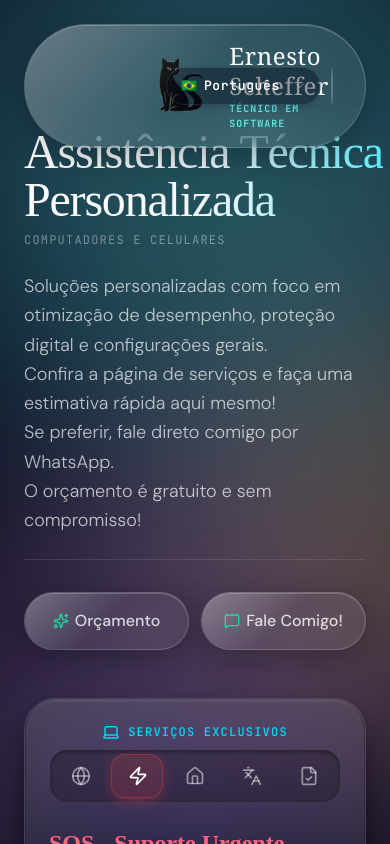
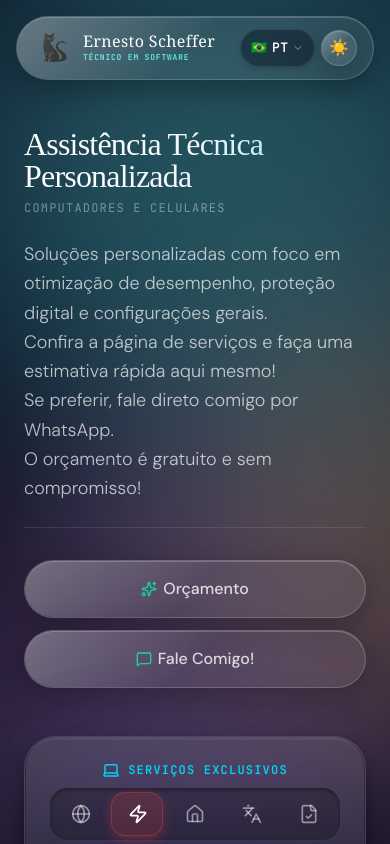
Before and after one commit to HetserOffscreen/schwank-v2, a React (Vite) app: page / in a window 390 px wide. Shown: the top 844 px of the page. Built offline with nearby package versions, Linux system fonts and the light colour scheme; no server answers; a web font is replaced by a local one.

Commit message:
update mobile view
fix visuals

```diff
--- a/src/components/FrontPage.tsx
+++ b/src/components/FrontPage.tsx
@@ -219,13 +219,13 @@ export default function FrontPage({ lang, translations }: FrontPageProps) {
 
           {/* Main Display Typography Title */}
           <motion.div variants={titleVariants} className="space-y-2">
-            <h1 className="font-display text-5xl md:text-7xl leading-none tracking-tight font-medium bg-gradient-to-r from-white via-slate-100 to-cyan-300 [data-theme=light]:from-slate-900 [data-theme=light]:via-slate-800 [data-theme=light]:to-teal-800 bg-clip-text text-transparent transition-colors w-full max-w-[550px]">
+            <h1 className="font-display text-[32px] xs:text-[40px] sm:text-5xl md:text-7xl leading-none tracking-tight font-medium bg-gradient-to-r from-white via-slate-100 to-cyan-300 [data-theme=light]:from-slate-900 [data-theme=light]:via-slate-800 [data-theme=light]:to-teal-800 bg-clip-text text-transparent transition-colors w-full max-w-[550px]">
               {(() => {
                 const words = translations.hero.title.split(" ");
                 if (words.length >= 2) {
                   return (
                     <>
-                      <span className="whitespace-nowrap">{words[0]} {words[1]}</span>{" "}
+                      <span className="sm:whitespace-nowrap">{words[0]} {words[1]}</span>{" "}
                       {words.slice(2).join(" ")}
                     </>
                   );
@@ -249,7 +249,7 @@ export default function FrontPage({ lang, translations }: FrontPageProps) {
           {/* Quick action buttons moved to this section */}
           <motion.div
             variants={buttonGroupVariants}
-            className="flex flex-row items-center gap-3 md:gap-4 pt-8 border-t border-white/10 [data-theme=light]:border-slate-300 w-full max-w-[550px]"
+            className="flex flex-col sm:flex-row items-stretch sm:items-center gap-3 md:gap-4 pt-8 border-t border-white/10 [data-theme=light]:border-slate-300 w-full max-w-[550px]"
           >
             <motion.a
               href="#estimator"
--- a/src/components/Header.tsx
+++ b/src/components/Header.tsx
@@ -87,14 +87,14 @@ export default function Header({ lang, setLang, translations, theme, toggleTheme
   } : {};
 
   return (
-    <header className="relative z-50 w-full max-w-7xl mx-auto px-6 pt-6 h-24 md:h-28">
+    <header className="relative z-50 w-full max-w-7xl mx-auto px-4 md:px-6 pt-4 md:pt-6 h-24 md:h-28">
       <motion.nav
         layout
         style={scrolledStyle}
         className={`glass !overflow-visible border border-white/10 shadow-lg transition-all duration-500 ease-out ${
           isScrolled
             ? "cursor-pointer flex items-center justify-center rounded-full hover:scale-105 active:scale-95 border-cyan-500/30 shadow-cyan-500/5 hover:border-cyan-400/50"
-            : "rounded-full px-8 py-4 grid grid-cols-3 items-center"
+            : "rounded-full px-4 md:px-8 py-3 md:py-4 flex justify-between md:grid md:grid-cols-3 items-center"
         }`}
         onClick={isScrolled ? handleBackToTop : undefined}
       >
@@ -121,15 +121,15 @@ export default function Header({ lang, setLang, translations, theme, toggleTheme
           ) : (
             // --- NORMAL HEADER STATE: centered layout ---
             <React.Fragment key="full-header">
-              {/* Left Column: Nav links */}
+              {/* Left Column: Nav links (Hidden on Mobile) */}
               <motion.div
                 initial={{ opacity: 0, x: -15 }}
                 animate={{ opacity: 1, x: 0 }}
                 exit={{ opacity: 0, x: -15 }}
                 transition={{ type: "spring", stiffness: 200, damping: 20 }}
-                className="flex items-center justify-start gap-2.5"
+                className="hidden md:flex items-center justify-start gap-2.5"
               >
-                <div className="hidden md:flex items-center gap-3">
+                <div className="flex items-center gap-3">
                   <a
                     href="#sos-info"
                     onClick={(e) => handleScroll(e, "#sos-info")}
@@ -178,9 +178,9 @@ export default function Header({ lang, setLang, translations, theme, toggleTheme
                 className="flex justify-center"
               >
                 <a
-                  href="#"
-                  onClick={handleBackToTop}
-                  className="flex items-center gap-2 cursor-pointer group select-none"
+                  href="#faq-section"
+                  onClick={(e) => handleScroll(e, "#faq-section")}
+                  className="flex items-center gap-1.5 md:gap-2 cursor-pointer group select-none"
                 >
                   <motion.img
                     src="/gato-profissional.png"
@@ -188,14 +188,14 @@ export default function Header({ lang, setLang, translations, theme, toggleTheme
                     whileHover={{ scale: 1.05 }}
                     whileTap={{ scale: 0.95 }}
                     transition={{ type: "spring", stiffness: 400, damping: 15 }}
-                    className="w-20 h-20 object-cover rounded-full -my-4 flex-shrink-0"
+                    className="w-11 h-11 md:w-20 md:h-20 object-cover rounded-full -my-4 flex-shrink-0"
                     referrerPolicy="no-referrer"
                   />
                   <div className="flex flex-col justify-center group-hover:translate-x-0.5 transition-transform duration-300 text-left">
-                    <span className="font-[Georgia] text-2xl md:text-3xl tracking-wide font-medium text-white [data-theme=light]:text-slate-900 transition-colors leading-tight">
+                    <span className="font-[Georgia] text-base xs:text-[17px] sm:text-xl md:text-2xl tracking-wide font-medium text-white [data-theme=light]:text-slate-900 transition-colors leading-tight whitespace-nowrap">
                       {translations.nav.title}
                     </span>
-                    <span className="font-mono text-[10px] md:text-[11px] uppercase tracking-widest text-[#5ee7df] font-bold block min-h-[14px] overflow-hidden">
+                    <span className="font-mono text-[8px] xs:text-[9px] md:text-[10px] uppercase tracking-widest text-[#5ee7df] font-bold block min-h-[14px] overflow-hidden">
                       <AnimatePresence mode="wait">
                         <motion.span
                           key={lang}
@@ -219,12 +219,12 @@ export default function Header({ lang, setLang, translations, theme, toggleTheme
                 animate={{ opacity: 1, x: 0 }}
                 exit={{ opacity: 0, x: 15 }}
                 transition={{ type: "spring", stiffness: 200, damping: 20 }}
-                className="flex items-center justify-end gap-2.5 relative"
+                className="flex items-center justify-end gap-1.5 md:gap-2.5 relative"
               >
                 <div className="relative" ref={dropdownRef}>
                   <button
                     onClick={() => setDropdownOpen(!dropdownOpen)}
-                    className="w-[155px] py-2 px-3.5 rounded-full text-[13px] font-mono tracking-wider font-semibold bg-slate-950/40 backdrop-blur-md border border-white/10 text-white [data-theme=light]:bg-slate-900/80 [data-theme=light]:border-slate-800 hover:scale-105 active:scale-95 hover:bg-slate-900/60 hover:border-white/20 hover:shadow-lg hover:shadow-cyan-500/5 transition-all duration-500 ease-out flex items-center justify-between cursor-pointer shadow-md select-none"
+                    className="w-[75px] sm:w-[155px] py-2 px-2.5 sm:px-3.5 rounded-full text-[13px] font-mono tracking-wider font-semibold bg-slate-950/40 backdrop-blur-md border border-white/10 text-white [data-theme=light]:bg-slate-900/80 [data-theme=light]:border-slate-800 hover:scale-105 active:scale-95 hover:bg-slate-900/60 hover:border-white/20 hover:shadow-lg hover:shadow-cyan-500/5 transition-all duration-500 ease-out flex items-center justify-between cursor-pointer shadow-md select-none"
                     id="language-selector-btn"
                     title="Select language"
                   >
@@ -236,14 +236,15 @@ export default function Header({ lang, setLang, translations, theme, toggleTheme
                           animate={{ opacity: 1, y: 0 }}
                           exit={{ opacity: 0, y: -4 }}
                           transition={{ duration: 0.2 }}
-                          className="absolute inset-0 flex items-center gap-1.5 whitespace-nowrap"
+                          className="absolute inset-0 flex items-center gap-1 whitespace-nowrap"
                         >
                           <span>{lang === "pt" ? "🇧🇷" : lang === "en" ? "🇺🇸" : "🇪🇸"}</span>
-                          <span>{lang === "pt" ? "Português" : lang === "en" ? "English" : "Español"}</span>
+                          <span className="hidden sm:inline">{lang === "pt" ? "Português" : lang === "en" ? "English" : "Español"}</span>
+                          <span className="inline sm:hidden">{lang === "pt" ? "PT" : lang === "en" ? "EN" : "ES"}</span>
                         </motion.span>
                       </AnimatePresence>
                     </span>
-                    <ChevronDown className={`w-3 h-3 text-white/50 transition-transform duration-300 flex-shrink-0 ml-1 ${dropdownOpen ? 'rotate-180' : ''}`} />
+                    <ChevronDown className={`w-3 h-3 text-white/50 transition-transform duration-300 flex-shrink-0 ml-0.5 sm:ml-1 ${dropdownOpen ? 'rotate-180' : ''}`} />
                   </button>
 
                   <AnimatePresence>
--- a/src/components/Wizard.tsx
+++ b/src/components/Wizard.tsx
@@ -453,11 +453,10 @@ export default function Wizard({ translations, lang }: WizardProps) {
                               href={generateWhatsAppLink()}
                               target="_blank"
                               rel="noreferrer"
-                              className="w-full inline-flex items-center justify-center gap-1.5 px-3 py-2.5 md:px-5 md:py-3.5 rounded-full font-bold text-white text-xs md:text-sm whatsapp-btn-glow hover:brightness-110 transform-gpu hover:scale-[1.01] active:scale-[0.98] transition-all duration-300 cursor-pointer shadow-lg"
+                              className="w-full inline-flex items-center justify-center gap-1.5 px-4 py-2.5 md:px-5 md:py-3.5 rounded-full font-bold text-white text-[11px] sm:text-xs md:text-sm whatsapp-btn-glow hover:brightness-110 transform-gpu hover:scale-[1.01] active:scale-[0.98] transition-all duration-300 cursor-pointer shadow-lg"
                             >
-                              <MessageSquare className="h-4.5 w-4.5 fill-white/10 shrink-0" />
-                              <span className="whitespace-nowrap">{translations.sendWhatsAppEstimate}</span>
-                              <ExternalLink className="h-4 w-4 opacity-90 ml-0.5 shrink-0" />
+                              <ExternalLink className="h-4 w-4 opacity-90 shrink-0 mr-0.5" />
+                              <span className="text-center sm:whitespace-nowrap">{translations.sendWhatsAppEstimate}</span>
                             </a>
                           </div>
                         </div>
```
